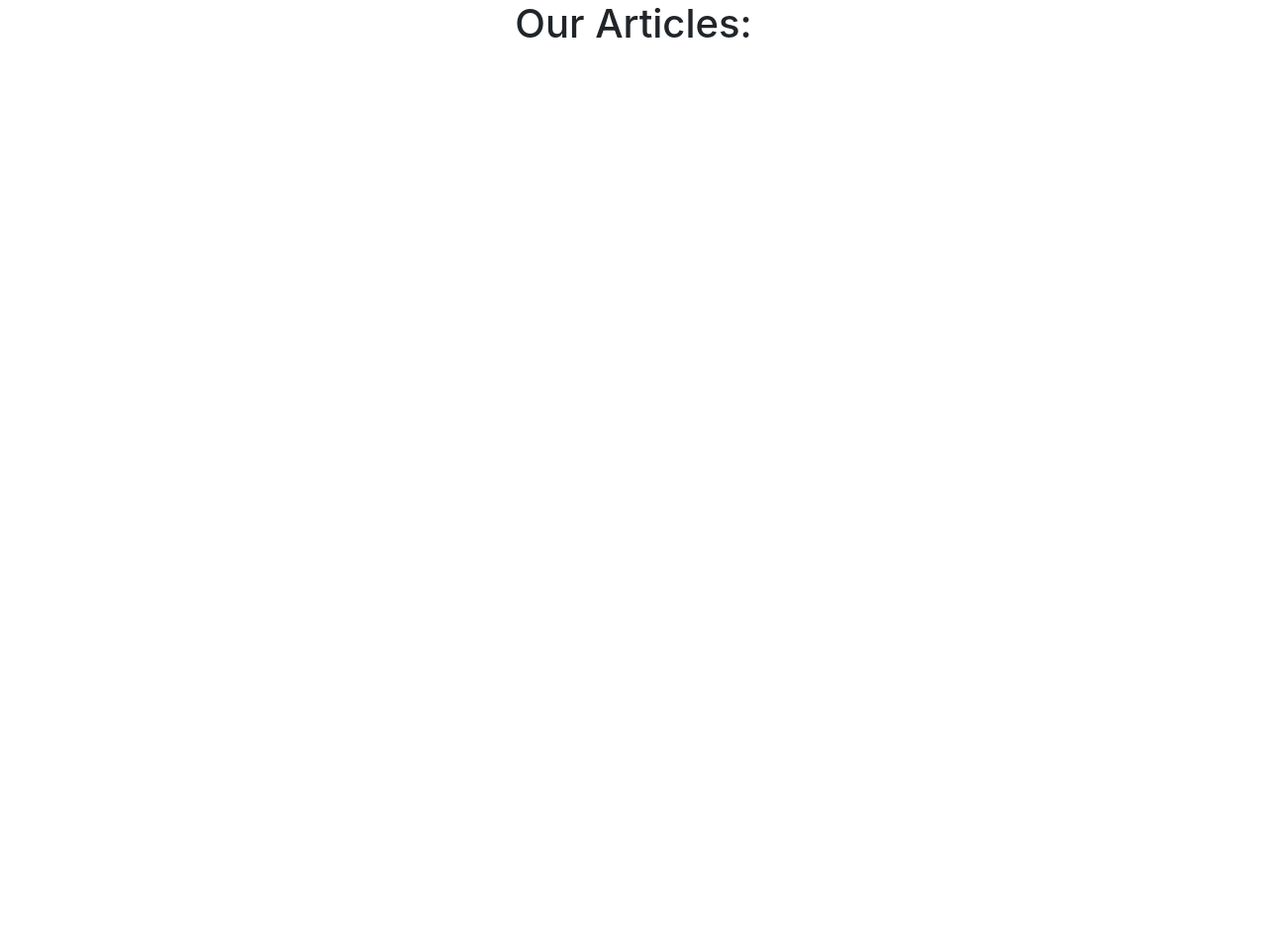
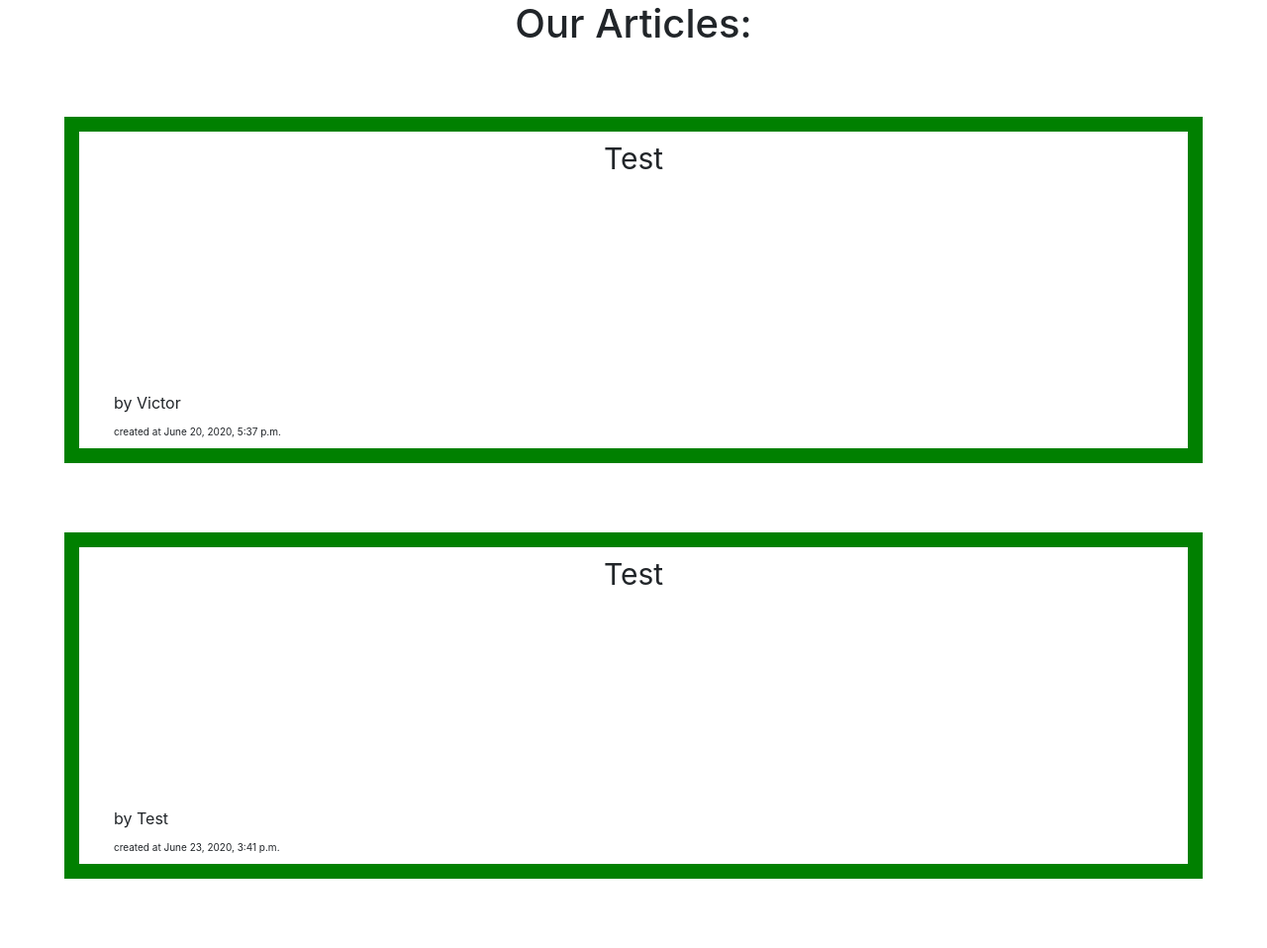
Before and after one commit to vectorPY/SmartBlog, a Django app: page /articles/ in a window 1280 px wide. Before the commit the page is almost empty. Shown: the whole page at 99% size. Before the commit the page ends 38 px from the top, so only its background shows below. Run offline with Django 3.2, Linux system fonts and the light colour scheme; data comes from the database, SQL or seed files in the repository; both versions use the stored data as it was after the commit; some libraries are stand-ins or nearby versions.

Commit message:
Added favicon and some static files.

```diff
--- /dev/null
+++ b/src/static/articles.css
@@ -0,0 +1,31 @@
+div {
+    width: 1150px;
+    height: 350px;
+  border: 15px solid green;
+  padding: 50px;
+  margin: 70px auto;
+}
+
+h1{
+    text-align: center
+}
+
+#author {
+    position: relative;
+    top: 151px;
+    right: 15px;
+}
+
+#title {
+    position: relative;
+    bottom: 45px;
+    font-size: 30px;
+    text-align: center;
+}
+
+#timestamp {
+    position: relative;
+    top: 145px;
+    font-size: 10px;
+    right: 15px;
+}
--- a/src/templates/Blog_list.html
+++ b/src/templates/Blog_list.html
@@ -1,12 +1,19 @@
 {% extends 'base.html' %}
 
+{% load static %}
+
 {% block title %}
+    <link rel="stylesheet" type="text/css" href="{% static 'articles.css' %}">
     <title>Articles</title>
 {% endblock %}
 
 {% block content %}
-    <h1 style="text-align: center">Our Articles:</h1>
-    {% for elems in queryset %}
-        <p>elems.author</p>
+    <h1>Our Articles:</h1>
+    {% for elems in blog_list %}
+        <div>
+            <p id="title">{{ elems.title }}</p>
+            <p id="author">by {{ elems.author }}</p>
+            <p id="timestamp">created at {{ elems.timestamp }}</p>
+        </div>
     {% endfor %}
 {% endblock %}
--- a/src/templates/base.html
+++ b/src/templates/base.html
@@ -1,8 +1,12 @@
 <!DOCTYPE html>
 <html lang="en">
+
+{% load static %}
+
 <head>
     <meta charset="UTF-8">
     <link rel="stylesheet" href="https://stackpath.bootstrapcdn.com/bootstrap/4.5.0/css/bootstrap.min.css" integrity="sha384-9aIt2nRpC12Uk9gS9baDl411NQApFmC26EwAOH8WgZl5MYYxFfc+NcPb1dKGj7Sk" crossorigin="anonymous">
+    <link rel="shortcut icon" type="image/png" href="{% static 'favicon/smart.svg' %}"/>
     {% block title %}
     {% endblock %}
 </head>
```
Also changed, not shown: src/db.sqlite3, src/static/favicon/smart.svg (added).
